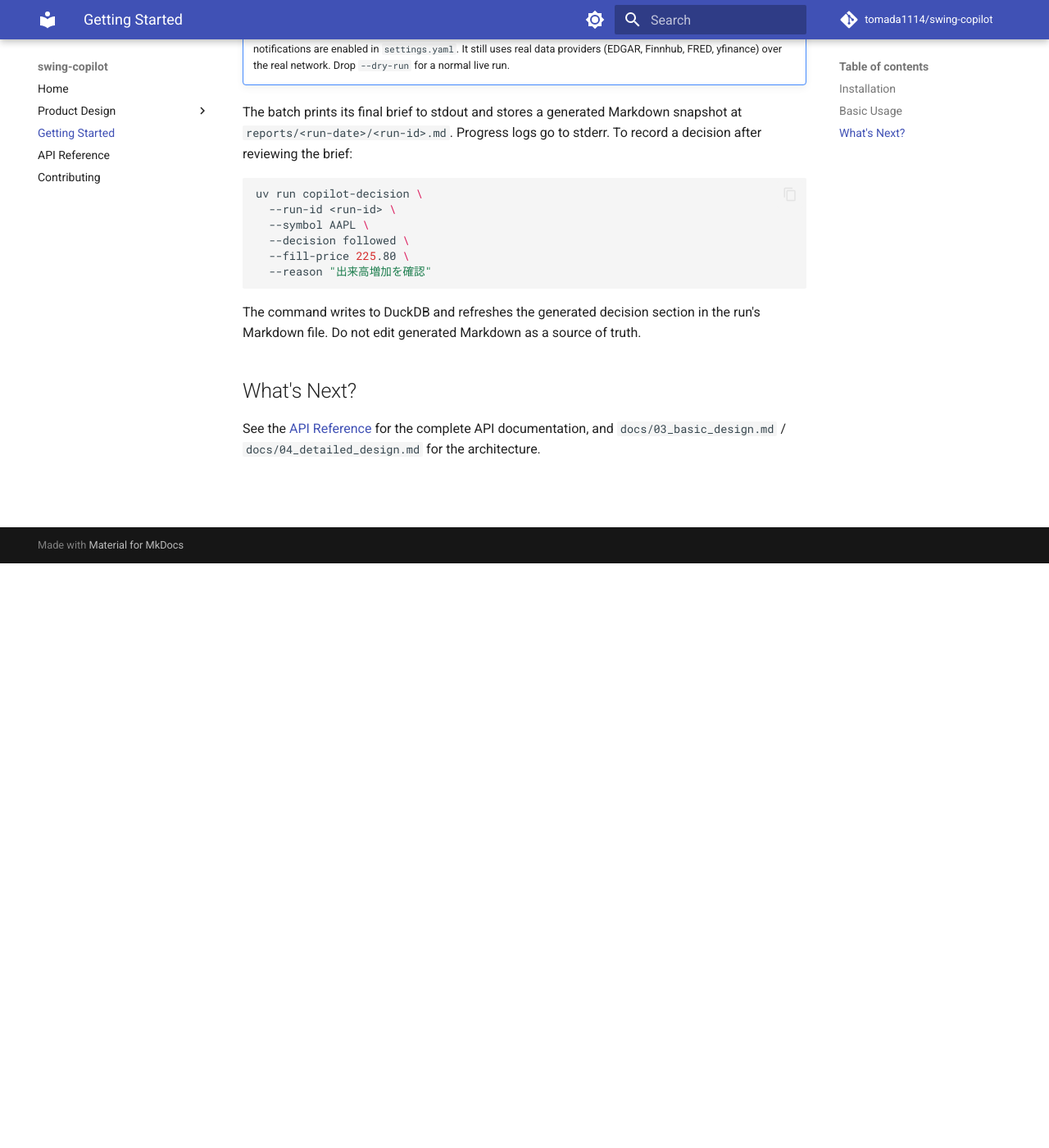
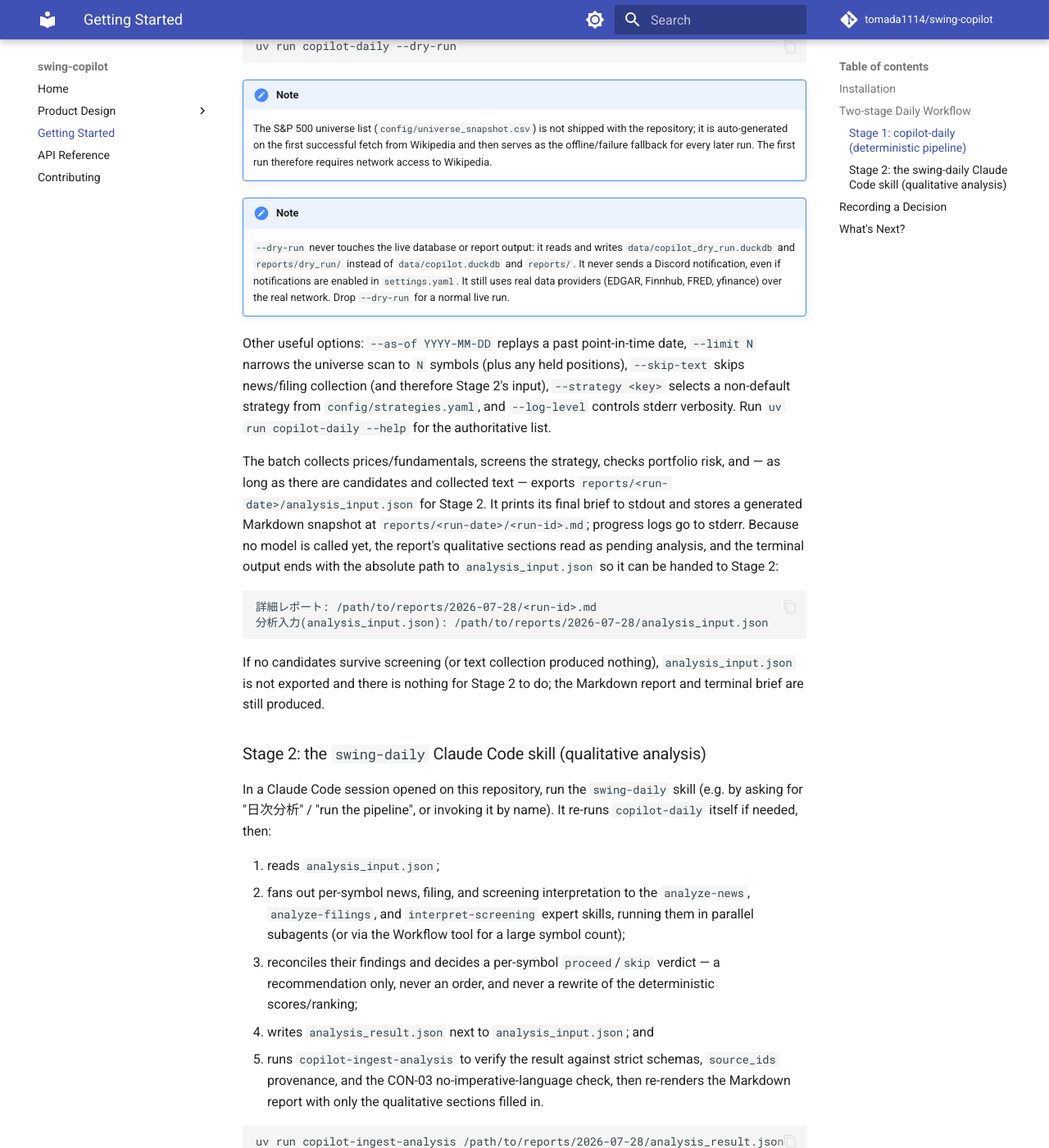
Before and after one commit to tomada1114/swing-copilot, an MkDocs documentation site: the page built from docs/getting-started.md, in a window 1280 px wide and 1400 px high, scrolled down 713 px. Shown: the whole window at 82% size. Built offline with MkDocs 1.6.1 and Material for MkDocs 9.7.7, drawn with Linux system fonts in a browser that asks for light colours; comment, search, counter and statistics services are not loaded; some of the changed text lies outside the part shown.

Commit message:
docs: getting-startedを2段フロー（copilot-daily→swing-dailyスキル）に更新
Claude-Session: https://claude.ai/code/session_01PmYZjEJrArFZdWCqUNqVER

````diff
--- a/docs/getting-started.md
+++ b/docs/getting-started.md
@@ -9,9 +9,22 @@ uv sync --all-groups
 ```
 
 Copy `.env.example` to `.env` and fill in the API keys for the features you
-enable (see `docs/00_human_preparation.md`).
+enable (see `docs/00_human_preparation.md`). `ANTHROPIC_API_KEY` is not one of
+them: this project never calls a model API directly. Qualitative analysis
+(news/filings/screening interpretation) runs entirely inside a Claude Code
+skill (Stage 2 below), so no LLM billing is incurred by the Python pipeline
+itself; the only requirement is a working Claude Code environment that can
+read this repository's `.claude/skills/`.
 
-## Basic Usage
+## Two-stage Daily Workflow
+
+A daily run has two stages: a deterministic Python pipeline (Stage 1) and a
+Claude Code skill that adds qualitative analysis on top of it (Stage 2). Stage
+1 alone already produces a complete, decision-ready report; Stage 2 is
+optional and only enriches it with narrative context. Either way, the final
+buy/sell decision is always made by a human.
+
+### Stage 1: `copilot-daily` (deterministic pipeline)
 
 ```bash
 uv run copilot-daily --dry-run
@@ -32,8 +45,70 @@ uv run copilot-daily --dry-run
     Finnhub, FRED, yfinance) over the real network. Drop `--dry-run` for a
     normal live run.
 
-The batch prints its final brief to stdout and stores a generated Markdown
-snapshot at `reports/<run-date>/<run-id>.md`. Progress logs go to stderr.
+Other useful options: `--as-of YYYY-MM-DD` replays a past point-in-time date,
+`--limit N` narrows the universe scan to `N` symbols (plus any held
+positions), `--skip-text` skips news/filing collection (and therefore Stage
+2's input), `--strategy <key>` selects a non-default strategy from
+`config/strategies.yaml`, and `--log-level` controls stderr verbosity. Run
+`uv run copilot-daily --help` for the authoritative list.
+
+The batch collects prices/fundamentals, screens the strategy, checks
+portfolio risk, and — as long as there are candidates and collected text —
+exports `reports/<run-date>/analysis_input.json` for Stage 2. It prints its
+final brief to stdout and stores a generated Markdown snapshot at
+`reports/<run-date>/<run-id>.md`; progress logs go to stderr. Because no model
+is called yet, the report's qualitative sections read as pending analysis,
+and the terminal output ends with the absolute path to `analysis_input.json`
+so it can be handed to Stage 2:
+
+```text
+詳細レポート: /path/to/reports/2026-07-28/<run-id>.md
+分析入力(analysis_input.json): /path/to/reports/2026-07-28/analysis_input.json
+```
+
+If no candidates survive screening (or text collection produced nothing),
+`analysis_input.json` is not exported and there is nothing for Stage 2 to do;
+the Markdown report and terminal brief are still produced.
+
+### Stage 2: the `swing-daily` Claude Code skill (qualitative analysis)
+
+In a Claude Code session opened on this repository, run the `swing-daily`
+skill (e.g. by asking for "日次分析" / "run the pipeline", or invoking it by
+name). It re-runs `copilot-daily` itself if needed, then:
+
+1. reads `analysis_input.json`;
+2. fans out per-symbol news, filing, and screening interpretation to the
+   `analyze-news`, `analyze-filings`, and `interpret-screening` expert skills,
+   running them in parallel subagents (or via the Workflow tool for a large
+   symbol count);
+3. reconciles their findings and decides a per-symbol `proceed`/`skip`
+   verdict — a recommendation only, never an order, and never a rewrite of
+   the deterministic scores/ranking;
+4. writes `analysis_result.json` next to `analysis_input.json`; and
+5. runs `copilot-ingest-analysis` to verify the result against strict
+   schemas, `source_ids` provenance, and the CON-03 no-imperative-language
+   check, then re-renders the Markdown report with only the qualitative
+   sections filled in.
+
+```bash
+uv run copilot-ingest-analysis /path/to/reports/2026-07-28/analysis_result.json
+```
+
+`copilot-ingest-analysis` takes the result file (or its containing directory)
+as its first argument and resolves `analysis_input.json` /
+`report_context.json` from the same directory unless `--input` / `--context`
+override them. It performs no network access and no re-screening; a symbol
+that fails verification is withheld fail-closed (its qualitative section
+stays pending) rather than retried, and a schema mismatch exits nonzero. Run
+`uv run copilot-ingest-analysis --help` for the full option list.
+
+If every symbol ends up as `skip`, or the market regime does not favor new
+entries, the report may instead show a "本日は取引なし" (no trade today)
+verdict with a reason. Either way, `swing-daily` never places an order —
+every buy/sell decision is made by a human reading the final report.
+
+## Recording a Decision
+
 To record a decision after reviewing the brief:
 
 ```bash
````
